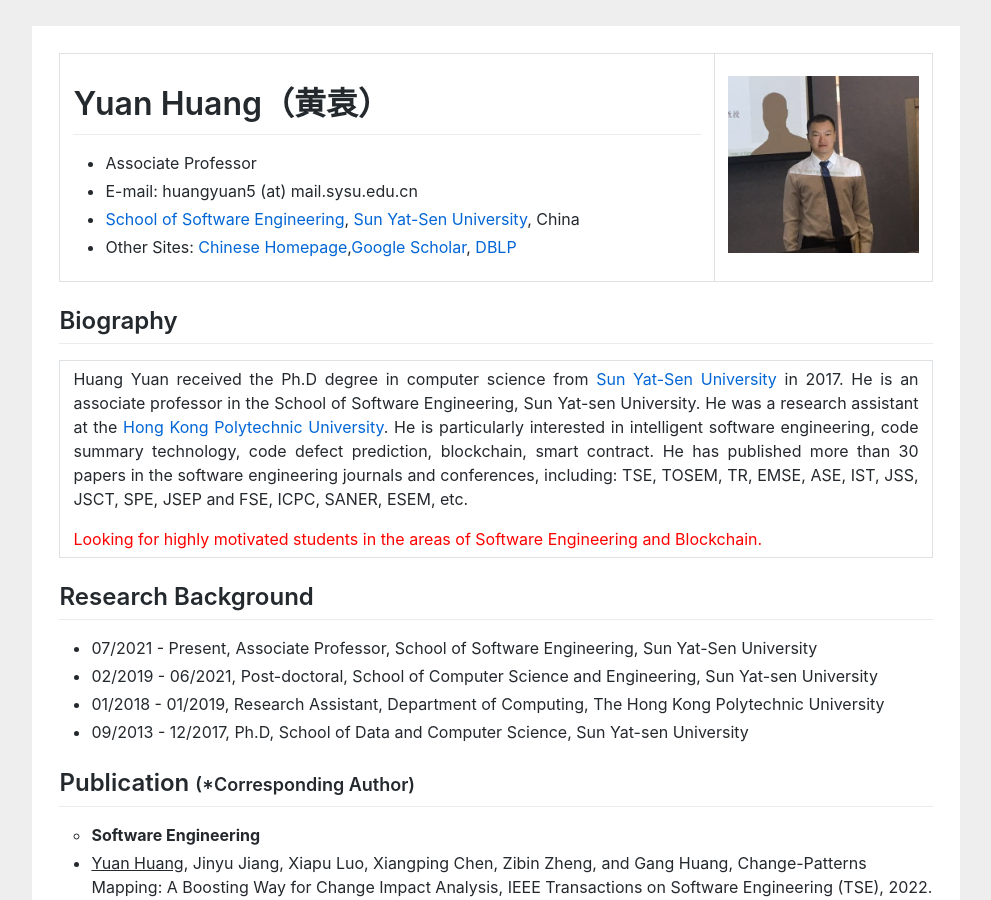
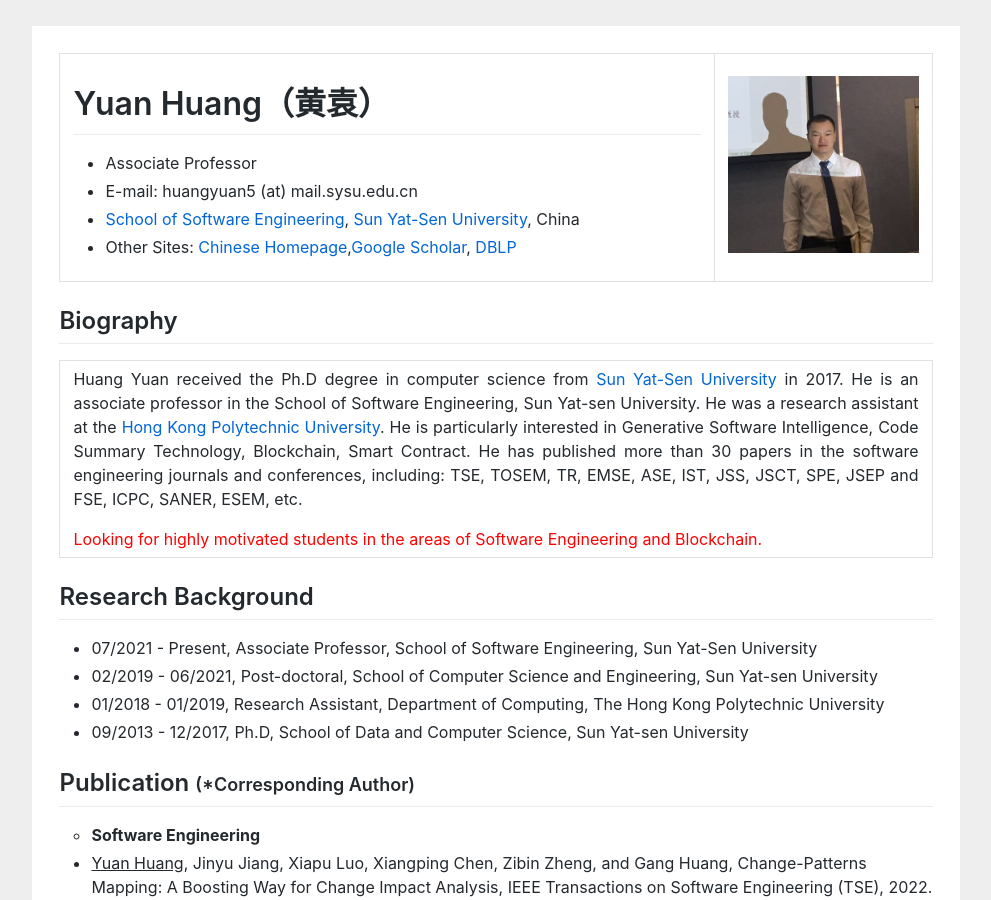
Before and after one commit to huangyuan-hy/huangyuan-hy.github.io, a Jekyll site: the page index.html, which Jekyll copies as it is, in a window 1280 px wide and 900 px high. Shown: the whole window, without its empty margins (144-1135 px from the left). Built offline with Jekyll 4.4.1, drawn with Linux system fonts in a browser that asks for light colours.

Commit message:
Update index.html

```diff
--- a/index.html
+++ b/index.html
@@ -59,7 +59,7 @@ gtag('config', 'UA-158965281-1');
 				<table border="0" cellspacing="0" cellpadding="10">
 					<td align="justify">
 						<p>
-						Huang Yuan received the Ph.D degree in computer science from <a href="https://www.sysu.edu.cn/sysuen/">Sun Yat-Sen University</a> in 2017. He is an associate professor in the School of Software Engineering, Sun Yat-sen University. He was a  research assistant at the <a href="https://www.polyu.edu.hk/">Hong Kong Polytechnic University</a>. He is particularly interested in intelligent software engineering, code summary technology, code defect prediction, blockchain, smart contract. He has published more than 30 papers in the software engineering journals and conferences, including: TSE, TOSEM, TR, EMSE, ASE, IST, JSS, JSCT, SPE, JSEP and FSE, ICPC, SANER, ESEM, etc.
+						Huang Yuan received the Ph.D degree in computer science from <a href="https://www.sysu.edu.cn/sysuen/">Sun Yat-Sen University</a> in 2017. He is an associate professor in the School of Software Engineering, Sun Yat-sen University. He was a  research assistant at the <a href="https://www.polyu.edu.hk/">Hong Kong Polytechnic University</a>. He is particularly interested in Generative Software Intelligence, Code Summary Technology, Blockchain, Smart Contract. He has published more than 30 papers in the software engineering journals and conferences, including: TSE, TOSEM, TR, EMSE, ASE, IST, JSS, JSCT, SPE, JSEP and FSE, ICPC, SANER, ESEM, etc.
 						</p>
 						<div style="color:red;">
 						Looking for highly motivated students in the areas of Software Engineering and Blockchain.
```
